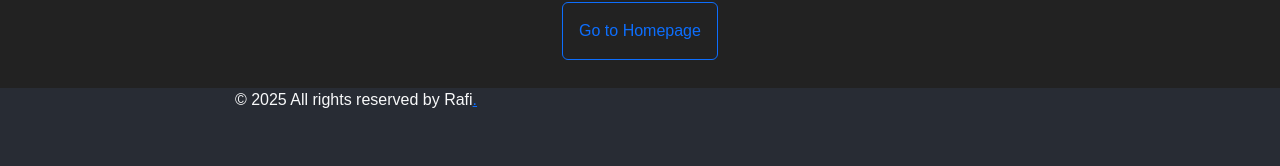
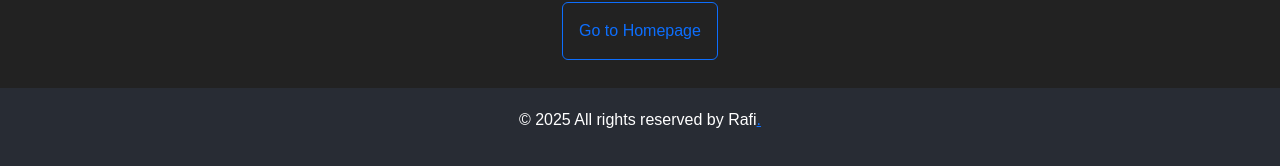
Before and after one commit to mezbaur2004/portfolioFrontend, a React (Vite) app: page /all-projects in a window 1280 px wide. Shown: the part 192-358 px from the top of the page. Built offline with nearby package versions, Linux system fonts and the light colour scheme; no server answers.

Commit message:
Refactor footer component structure and styling

```diff
--- a/src/components/main/footer.jsx
+++ b/src/components/main/footer.jsx
@@ -1,15 +1,15 @@
 import React from 'react';
-import {Link} from "react-router-dom";
+import { Link } from "react-router-dom";
+import '../../css/footer.css';
 
 const Footer = () => {
     return (
         <footer className="footer">
-            <div className="container">
-                <p className="text-center text-light">
-    &copy; {new Date().getFullYear()} All rights reserved by Rafi
-    <Link to='/admin'><span className="admin-link">.</span></Link>
-</p>
-
+            <div className="section-container">
+                <p className="footer-text">
+                    &copy; {new Date().getFullYear()} All rights reserved by Rafi
+                    <Link to='/admin'><span className="admin-link">.</span></Link>
+                </p>
             </div>
         </footer>
     );
```
